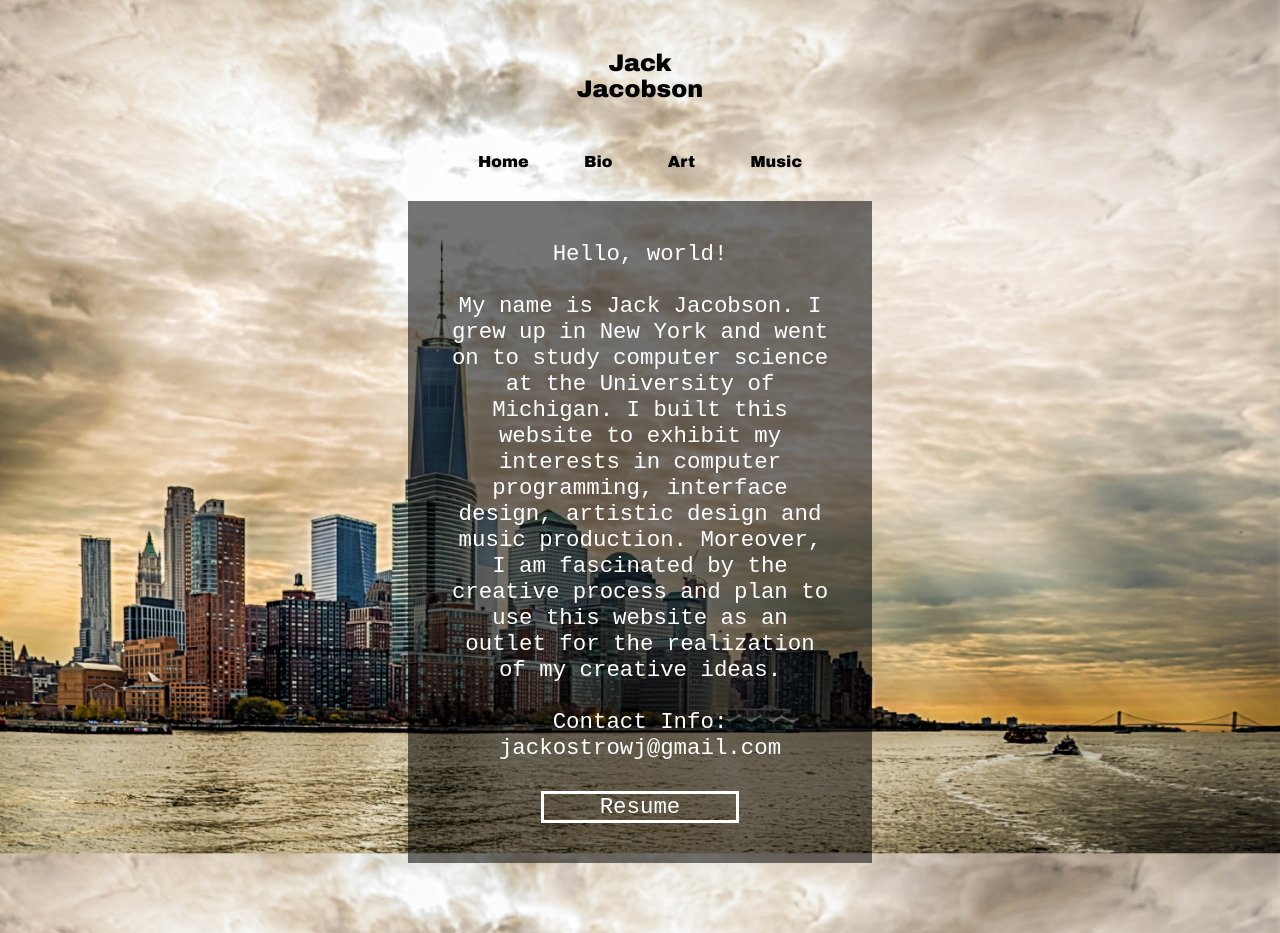
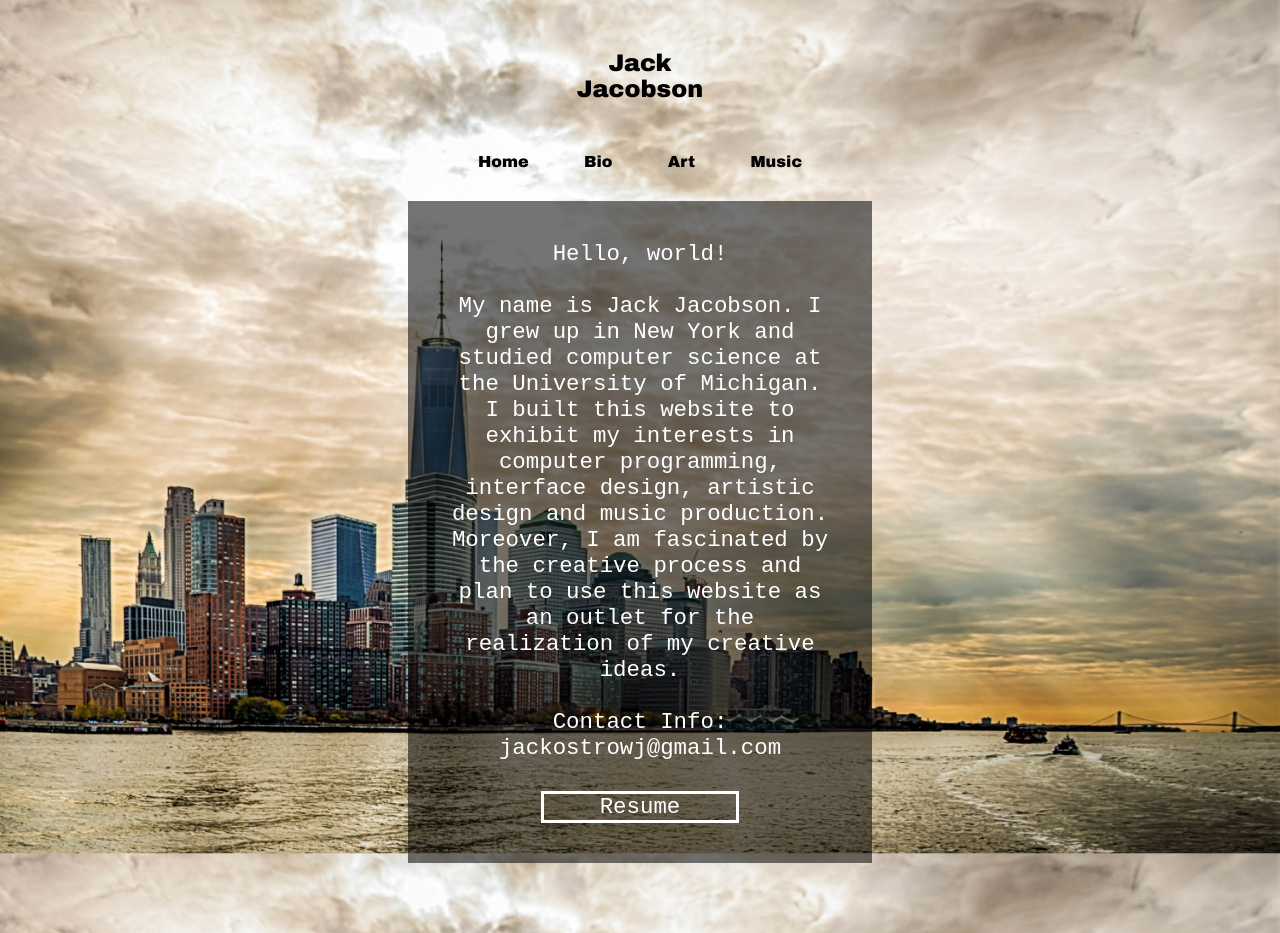
Before and after one commit to jackjacobson1294/jackjacobson.co, a Flask app: page /bio in a window 1280 px wide. Run offline with Flask 2, Linux system fonts and the light colour scheme.

Commit message:
Bio and Resume Updates 1.2

```diff
--- a/requirements.txt
+++ b/requirements.txt
@@ -2,6 +2,6 @@ click==6.6
 Flask==0.11.1
 gunicorn==19.6.0
 itsdangerous==0.24
-Jinja2==2.8
+Jinja2==2.10.1
 MarkupSafe==0.23
-Werkzeug==0.11.11
+Werkzeug>=0.15.3
--- a/templates/bio.html
+++ b/templates/bio.html
@@ -4,7 +4,7 @@
 {% endblock %}
 {% block content %}
 	<div id="my_Bio">
-		Hello, world! <br><br> My name is Jack Jacobson.  I grew up in New York and went on to study computer science at the University of Michigan.  I built this website to exhibit my interests in computer programming, interface design, artistic design and music production. Moreover, I am fascinated by the creative process and plan to use this website as an outlet for the realization of my creative ideas. <br><br>Contact Info: <br>jackostrowj@gmail.com
+		Hello, world! <br><br> My name is Jack Jacobson.  I grew up in New York and studied computer science at the University of Michigan.  I built this website to exhibit my interests in computer programming, interface design, artistic design and music production. Moreover, I am fascinated by the creative process and plan to use this website as an outlet for the realization of my creative ideas. <br><br>Contact Info: <br>jackostrowj@gmail.com
 		<div id= "res_container">
 			<a id="res_link_wrapper" href="{{url_for('render_resume')}}">
 		  		<div id="res_link">Resume</div>
```
Also changed, not shown: 2 other files.
